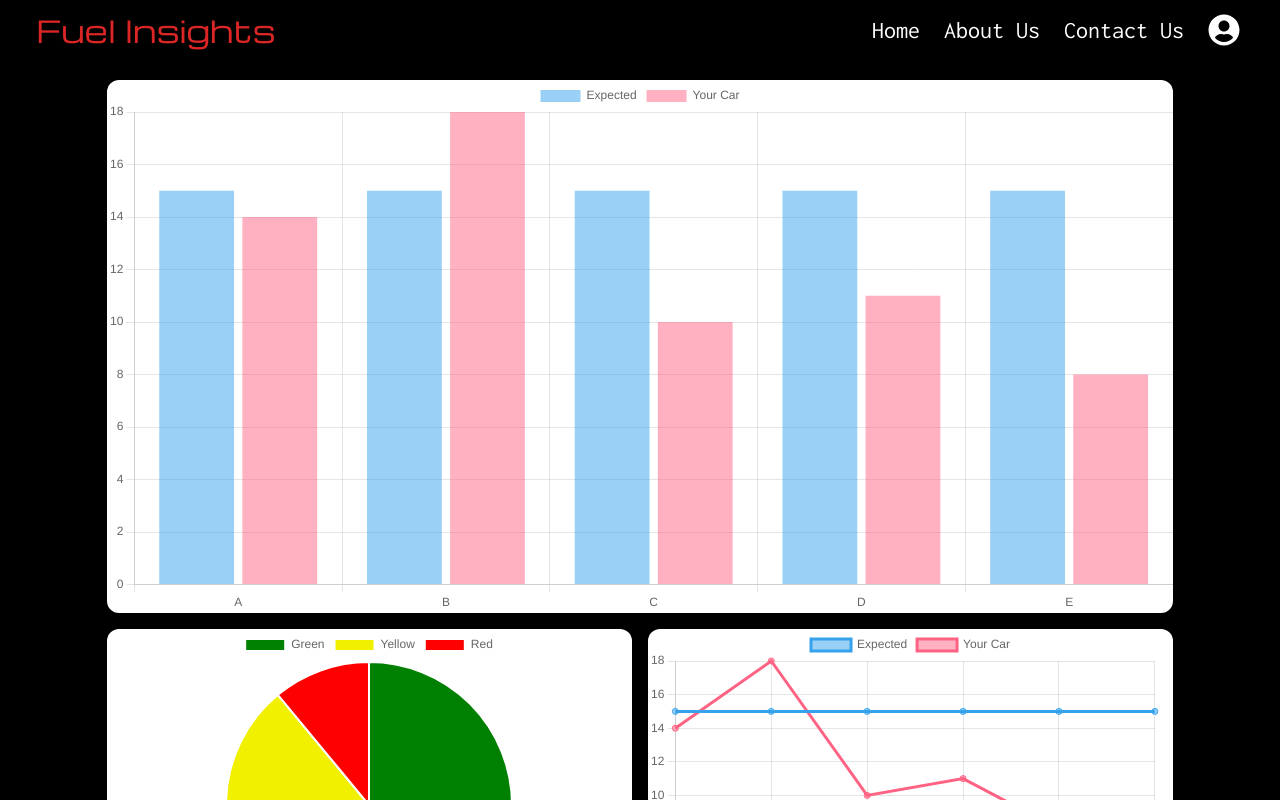
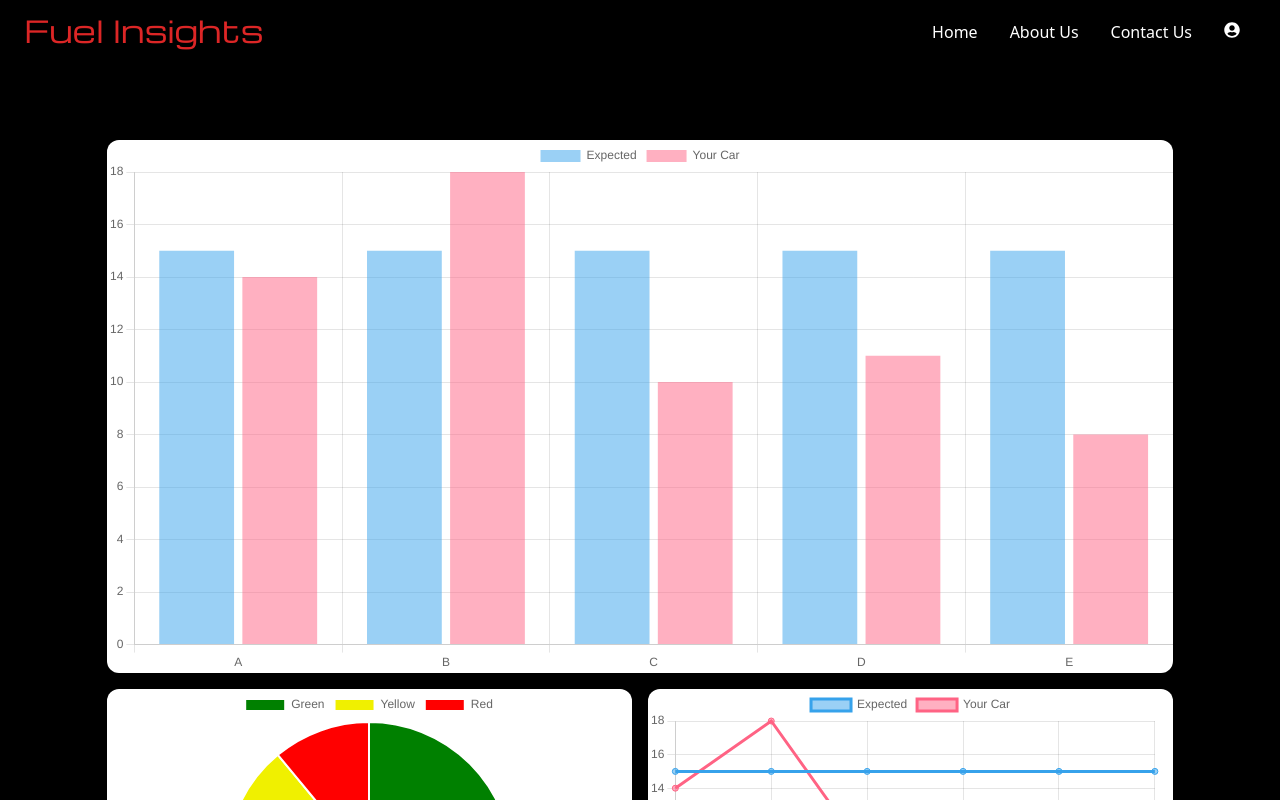
Before and after one commit to AshwinGorle/fuel-insights-frontend, a React (Vite) app: page /dashboard in a window 1280 px wide. Shown: the top 800 px of the page. Built offline with nearby package versions, Linux system fonts and the light colour scheme; a web font is replaced by a local one.

Commit message:
after making ui responsive by ashwin

```diff
--- a/src/components/NavBar.jsx
+++ b/src/components/NavBar.jsx
@@ -1,88 +1,157 @@
-import React from "react";
+import React, { useState } from "react";
 import { Link, useNavigate } from "react-router-dom";
-import { FaUserCircle } from "react-icons/fa";
+import { FaUserCircle, FaBars } from "react-icons/fa"; // Importing FaBars for menu icon
 import { useDispatch } from "react-redux";
 import { addUser } from "../utils/userSlice";
 import { useSelector } from "react-redux";
 
-
 const Navbar = () => {
+  const [menuOpen, setMenuOpen] = useState(false);
   const user = useSelector((store) => store.userSlice.user);
   const dispatch = useDispatch();
   const navigate = useNavigate();
   const handleLogout = () => {
     localStorage.clear();
     dispatch(addUser(null));
+    setMenuOpen(!menuOpen);
     navigate("/");
   };
+
+  const handleDropdownClick = (path)=>{
+        setMenuOpen(!menuOpen);
+        navigate(path);
+  }
+
+
   return (
-    <div className=" flex justify-between items-center py-3 absolute mx-auto z-10 text-white w-full ">
-      {/* logo */}
-      <Link to="/">
-        <div className=" font-Michroma text-3xl  ml-9 text-red-600">
+    <div className="py-3 px-6 bg-black text-white relative">
+      <div className="flex justify-between items-center">
+        {/* logo */}
+        <Link to="/" className=" text-lg md:text-3xl font-Michroma text-red-600 ">
           Fuel Insights
-        </div>
-      </Link>
+        </Link>
 
-      {/* buttons */}
-      <div className=" flex items-center gap-x-4">
-        <div className=" mr-7 flex justify-center items-center ">
-          {
-            <Link to="/">
-              <button className="text-white text-2xl px-[12px] rounded-[8px] bg-black-700 font-Inconsolata">
-                Home
-              </button>
+        {/* Mobile menu button */}
+        <button
+          onClick={() => setMenuOpen(!menuOpen)}
+          className="text-white text-2xl md:hidden"
+        >
+          <FaBars />
+        </button>
+
+        {
+
+          <div className="lex gap-2 md:block lg:block hidden ">
+            <Link to="/" className="nav-link py-2 px-4 hover:bg-gray-700">
+              Home
             </Link>
-          }
-          {
-           user &&  <Link to="/dashboard">
-              <button className="text-white text-2xl px-[12px] rounded-[8px] bg-black-700 font-Inconsolata">
-                Dashboard
-              </button>
+            {user && (
+              <>
+                <Link
+                  to="/dashboard"
+                  className="nav-link py-2 px-4 hover:bg-gray-700"
+                >
+                  Dashboard
+                </Link>
+                <Link
+                  to="/tripAnalysis"
+                  className="nav-link py-2 px-4 hover:bg-gray-700"
+                >
+                  Trip Analysis
+                </Link>
+                <Link
+                  to="/liveTracking"
+                  className="nav-link py-2 px-4 hover:bg-gray-700"
+                >
+                  Live Tracking
+                </Link>
+              </>
+            )}
+            <Link to="/aboutus" className="nav-link py-2 px-4 hover:bg-gray-700">
+              About Us
             </Link>
-          }
-          {
-            user && <Link to="/tripAnalysis">
-              <button className="text-white text-2xl px-[12px] rounded-[8px] bg-black-700 font-Inconsolata">
-                TripAnalysis
-              </button>
+            <Link
+              to="/contactus"
+              className="nav-link py-2 px-4 hover:bg-gray-700"
+            >
+              Contact Us
             </Link>
-          }
-          {
-            user &&  <Link to="/liveTracking">
-              <button className="text-white text-2xl px-[12px] rounded-[8px] bg-black-700 font-Inconsolata">
-                LiveTracking
-              </button>
-            </Link>
-          }
-          {
-            <Link to="/aboutus">
-              <button className="  text-white text-2xl font-Inconsolata px-[12px] rounded-[8px] bg-black-700 ">
-                About Us
-              </button>
-            </Link>
-          }
-          {
-            <Link to="/contactus">
-              <button className=" text-white text-2xl font-Inconsolata px-[12px] rounded-[8px] bg-black-700  ">
-                Contact Us
-              </button>
-            </Link>
-          }
-          {
-
-             user && <button onClick={()=>handleLogout()} className=" text-white text-2xl font-Inconsolata px-[12px] rounded-[8px] bg-black-700  ">
+            {user ? (
+              <button
+                onClick={() => handleLogout()}
+                className="nav-link py-2 px-4 hover:bg-gray-700 cursor-pointer"
+              >
                 Logout
               </button>
+            ) : (
+              <button className="nav-link py-2 px-4 hover:bg-gray-700">
+                <FaUserCircle />
+              </button>
+            )}
+          </div>
 
-          }
-          {
+        }
+      </div>
 
-              <button className=" text-white text-[32px] px-[12px] rounded- bg-black-700">
-                <FaUserCircle></FaUserCircle>
-              </button>
 
-          }
+      {/* Dropdown menu */}
+      <div
+        className={`${
+          menuOpen ? "block" : "hidden"
+        } absolute top-full left-0 w-full bg-black text-white transition-all duration-300 ease-in-out`}
+      >
+        <div className="flex flex-col" >
+          <Link to="/" className="nav-link py-2 px-4 hover:bg-gray-700" onClick={()=>handleDropdownClick('/')}>
+            Home
+          </Link>
+          {user && (
+            <>
+              <Link
+                to="/dashboard"
+                className="nav-link py-2 px-4 hover:bg-gray-700"
+                onClick={()=>handleDropdownClick('/dashboard')}
+              >
+                Dashboard
+              </Link>
+              <Link
+                to="/tripAnalysis"
+                className="nav-link py-2 px-4 hover:bg-gray-700"
+                onClick={()=>handleDropdownClick('/tripAnalysis')}
+              >
+                Trip Analysis
+              </Link>
+              <Link
+                to="/liveTracking"
+                className="nav-link py-2 px-4 hover:bg-gray-700"
+                onClick={()=>handleDropdownClick('/liveTracking')}
+              >
+                Live Tracking
+              </Link>
+            </>
+          )}
+          <Link to="/aboutus" className="nav-link py-2 px-4 hover:bg-gray-700"
+          onClick={()=>handleDropdownClick('/aboutus')}>
+            About Us
+          </Link>
+          <Link
+            to="/contactus"
+            className="nav-link py-2 px-4 hover:bg-gray-700"
+            onClick={()=>handleDropdownClick('/contactus')}
+          >
+            Contact Us
+          </Link>
+          {user ? (
+            <button
+              onClick={() => handleLogout()}
+              className="nav-link py-2 px-4 hover:bg-gray-700 cursor-pointer"
+            >
+              Logout
+            </button>
+          ) : (
+            <button className="nav-link py-2 px-4 hover:bg-gray-700">
+              <FaUserCircle />
+            </button>
+          )}
         </div>
       </div>
     </div>
--- a/src/pages/AboutUsPage.jsx
+++ b/src/pages/AboutUsPage.jsx
@@ -26,15 +26,14 @@ const cardsData = [
   }, [start]);
 
   return (
-    <div className=' h-screen absolute top-0  bg-gradient-to-t from-gray-700 to-black min-h-screen w-screen'>
-
+    <div className=' h-full   bg-gradient-to-t from-gray-700 to-black min-h-screen w-screen'>
     <div className='text-white flex justify-center items-center mt-20 text-5xl'>
-        <h1 className=' font-Inconsolata mt-20'>About Us</h1>
+        <h1 className=' font-Inconsolata mt-0'>About Us</h1>
     </div>
-    <div className="flex justify-center items-center overflow-hidden mt-20">
-      <div ref={containerRef} className="flex overflow-x-hidden scroll-snap-type-x-mandatory" style={{ scrollBehavior: 'smooth', WebkitOverflowScrolling: 'touch' }}>
+    <div className="flex justify-center items-center  overflow-hidden mt-20">
+      <div ref={containerRef} className="flex md:flex-row flex-col overflow-x-hidden scroll-snap-type-x-mandatory" style={{ scrollBehavior: 'smooth', WebkitOverflowScrolling: 'touch' }}>
         {cardsData.map((card) => (
-          <div key={card.id} className="w-1/3 px-4 flex-none scroll-snap-align-start">
+          <div key={card.id} className="md:w-1/3 m-2 gap-2 w-full   px-4 flex-none scroll-snap-align-start">
             <div className=" p-4 bg-gradient-to-b from-gray-700 to-black shadow-md shadow-blacks border b border-gray-500 rounded-lg">
               <img src={card.avatarUrl} alt="Avatar" className="rounded-full mx-auto mb-4" />
               <p className="text-center text-white font-bold">{card.name}</p>
--- a/src/pages/HomePage.jsx
+++ b/src/pages/HomePage.jsx
@@ -1,4 +1,4 @@
-import React from "react";
+import React, { useEffect, useState } from "react";
 // import homeBgVideo from "../assets/bgVideo.mp4";
 import homeBgVideo from "../assets/homoBgVideo.mp4";
 // import homeBgVideo from "../assets/HomeBgVideoNew.mp4";
@@ -7,11 +7,22 @@ import { useSelector } from "react-redux";
 
 const HomePage = () => {
   const user = useSelector((store) => store.userSlice.user);
+  const [displaySecondLine, setDisplaySecondLine] = useState(false);
+  useEffect(() => {
+    const timeout = setTimeout(() => {
+      setDisplaySecondLine(true);
+    }, 3000);
+
+    return () => clearTimeout(timeout);
+  }, []);
+
 
   return (
     // video component
     <div className=" overflow-hidden w-full h-screen">
-      <div className="fixed w-full h-full bg-black opacity-50 ">fjjkjkjg</div>
+      {/* <div className="fixed top-20 w-full h-full bg-black opacity-50 ">
+
+      </div> */}
       <video
         src={homeBgVideo}
         autoPlay="true"
@@ -21,16 +32,22 @@ const HomePage = () => {
       ></video>
 
       {/* tagline and description */}
-      <div className=" absolute w-full h-full top-0 left-0 "></div>
-      <div className=" absolute top-0 w-full h-full flex flex-col text-white justify-center text-center p-4">
-        <div className=" w-max mx-auto">
-          <h1 className="animate-typing overflow-hidden whitespace-nowrap border-r-4 border-r-white pr-5  text-white font-bold font-Lexend text-2xl">
-            Fuel Insights: Protecting Every Drop, Preventing Every Drain
+      <div className=" absolute top-20 w-full h-full top-0 left-0 "></div>
+      <div className=" absolute top-20 w-full h-full flex flex-col text-white justify-center text-center p-4">
+        <div className="mx-auto">
+          <div className="flex flex-col md:flex-row self-start align-start ml-auto">
+            <h1 className=" align-start justify-start animate-typing overflow-hidden whitespace-nowrap border-r-4 border-r-white pr-5 text-white font-bold font-Lexend  md:text-2xl text-sm ">
+              Fuel Insights:
             </h1>
+            {displaySecondLine && <h1 className="  animate-typing  delay-500 overflow-hidden whitespace-nowrap border-r-4 border-r-white pr-5  text-white font-bold font-Lexend  md:text-2xl text-sm ">
+              Protecting Every Drop, Preventing Every Drain
+            </h1>}
           </div>
-         { <div className=" mt-10">
+        </div>
         {
-            !user && <Link to="/login">
+          <div className=" mt-10">
+            {!user && (
+              <Link to="/login">
                 <a
                   href="#_"
                   class="inline-flex items-center justify-center w-full px-4 py-2 mb-2 text-lg text-white bg-red-600 rounded-md hover:bg-red-400 sm:w-auto sm:mb-0"
@@ -53,9 +70,9 @@ const HomePage = () => {
                   </svg>
                 </a>
               </Link>
-          }
-          {
-            user && <Link to="/tripAnalysis">
+            )}
+            {user && (
+              <Link to="/tripAnalysis">
                 <a
                   href="#_"
                   class="inline-flex items-center justify-center w-full px-4 py-2 mb-2 text-lg text-white bg-red-600 rounded-md hover:bg-red-400 sm:w-auto sm:mb-0"
@@ -78,7 +95,7 @@ const HomePage = () => {
                   </svg>
                 </a>
               </Link>
-          }
+            )}
           </div>
         }
       </div>
--- a/src/pages/RegisterPage.jsx
+++ b/src/pages/RegisterPage.jsx
@@ -252,9 +252,9 @@ export default function RegisterPage() {
   // );
 
   return (
-    <div>
+    <div className="min-h-screen ">
       <div>
-        <section class="bg-gray-50 bg-gradient-to-t from-gray-700 to-black">
+        <section class="min-h-screen  bg-gray-50 bg-gradient-to-t from-gray-700 to-black">
           <div class="flex flex-col items-center justify-center px-6 py-8 mx-auto md:h-screen lg:py-0">
             <div class="w-full bg-white rounded-lg shadow dark:border md:mt-0 sm:max-w-md xl:p-0 dark:bg-gray-800 dark:border-gray-700">
               <div class="p-6 space-y-4 md:space-y-6 sm:p-8">
--- a/tailwind.config.js
+++ b/tailwind.config.js
@@ -79,7 +79,7 @@ export default {
         },
       },
       animation: {
-        typing: "typing 5s steps(20)  alternate, blink .7s infinite",
+        typing: "typing 3s steps(20)  alternate, blink .7s infinite",
       },
     },
   },
```
Also changed, not shown: src/pages/LoginPage.jsx (+4 -4 lines), src/pages/TripAnalysisPage.jsx (+8 -8 lines). Lines whose indentation alone changed are shown as unchanged.
